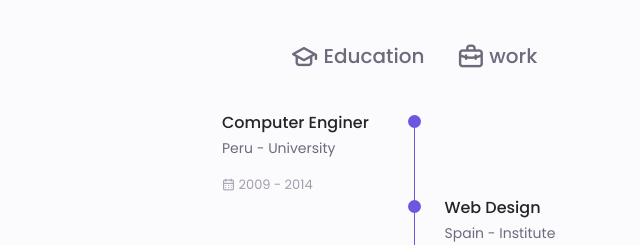
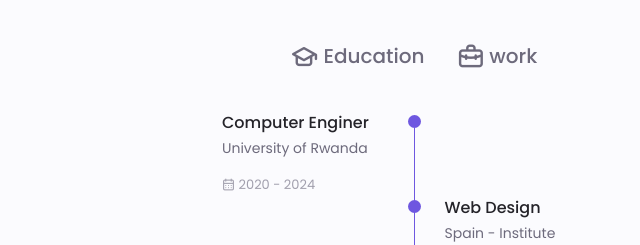
Before and after one commit to kirengamartial/Martial-s-Portfolio, a plain HTML site: page index.html in a window 1280 px wide. Shown: the part 2300-2545 px from the top of the page, 226-866 px from the left. Drawn offline with nearby package versions, Linux system fonts and the light colour scheme.

Commit message:
new changes

```diff
--- a/index.html
+++ b/index.html
@@ -377,10 +377,10 @@
                              <div class="qualification__data">
                                 <div>
                                     <h3 class="qualification__title">Computer Enginer</h3>
-                                    <span class="qualification__subtitle">Peru - University</span>
+                                    <span class="qualification__subtitle">University of Rwanda</span>
                                     <div class="qualification__calendar">
                                         <i class="uil uil-calendar-alt"></i>
-                                        2009 - 2014
+                                        2020 - 2024
                                     </div>
                                 </div>
 
```
